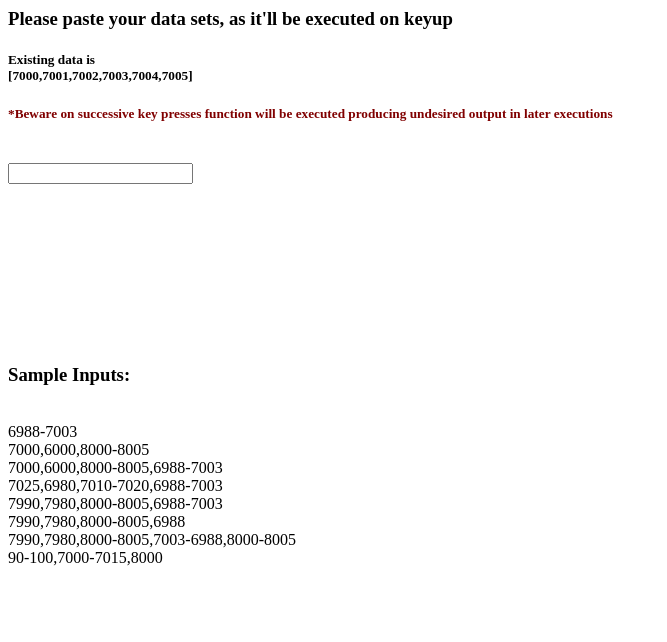
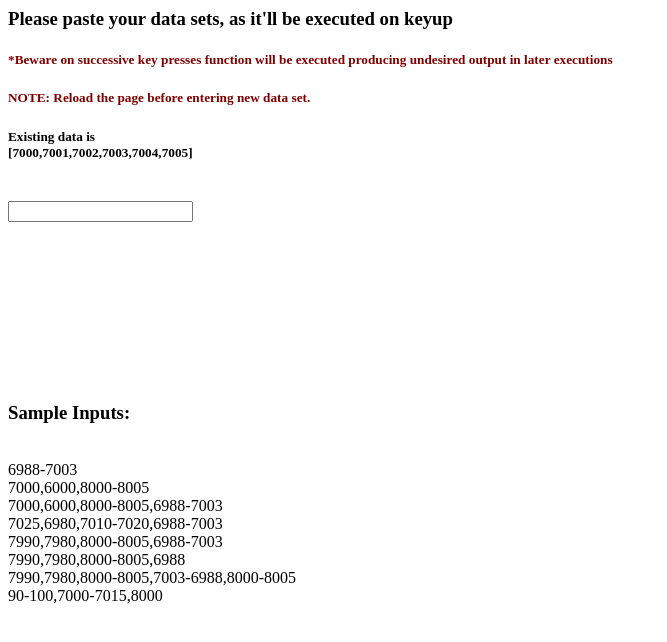
Before and after one commit to aby30/rangeAppend, a plain HTML site: page index.html in a window 1280 px wide. Shown: the whole page, without its empty margins (0-667 px from the left). Drawn offline with nearby package versions, Linux system fonts and the light colour scheme.

Commit message:
Message update

```diff
--- a/index.html
+++ b/index.html
@@ -81,13 +81,20 @@
   </head>
   <body style="word-break: break-word;">
     <h3>Please paste your data sets, as it'll be executed on keyup</h3>
+
+    <h5 style="color: #800000;">
+      *Beware on successive key presses function will be executed producing undesired output in later executions
+    </h5>
+    <h5 style="color: #800000;">
+      NOTE: Reload the page before entering new data set.
+    </h5>
+
     <h5>
       Existing data is
       <div>
         [7000,7001,7002,7003,7004,7005]
       </div>
     </h5>
-    <h5 style="color: #800000;">*Beware on successive key presses function will be executed producing undesired output in later executions</h6>
     </br>
     <input type="text" name="userValues" value="" id="inputs" onkeyup="myFunction()">
     </br>
```
